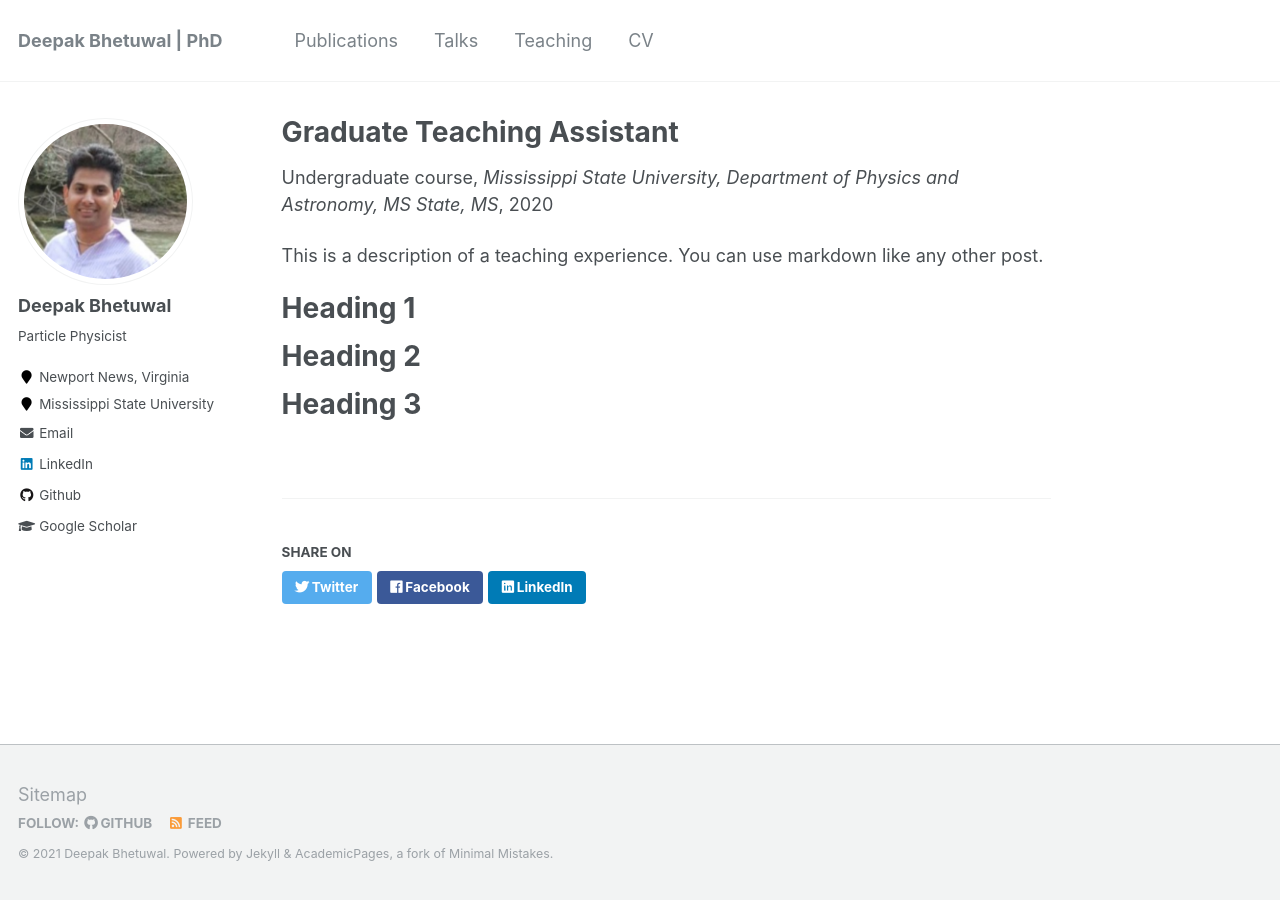
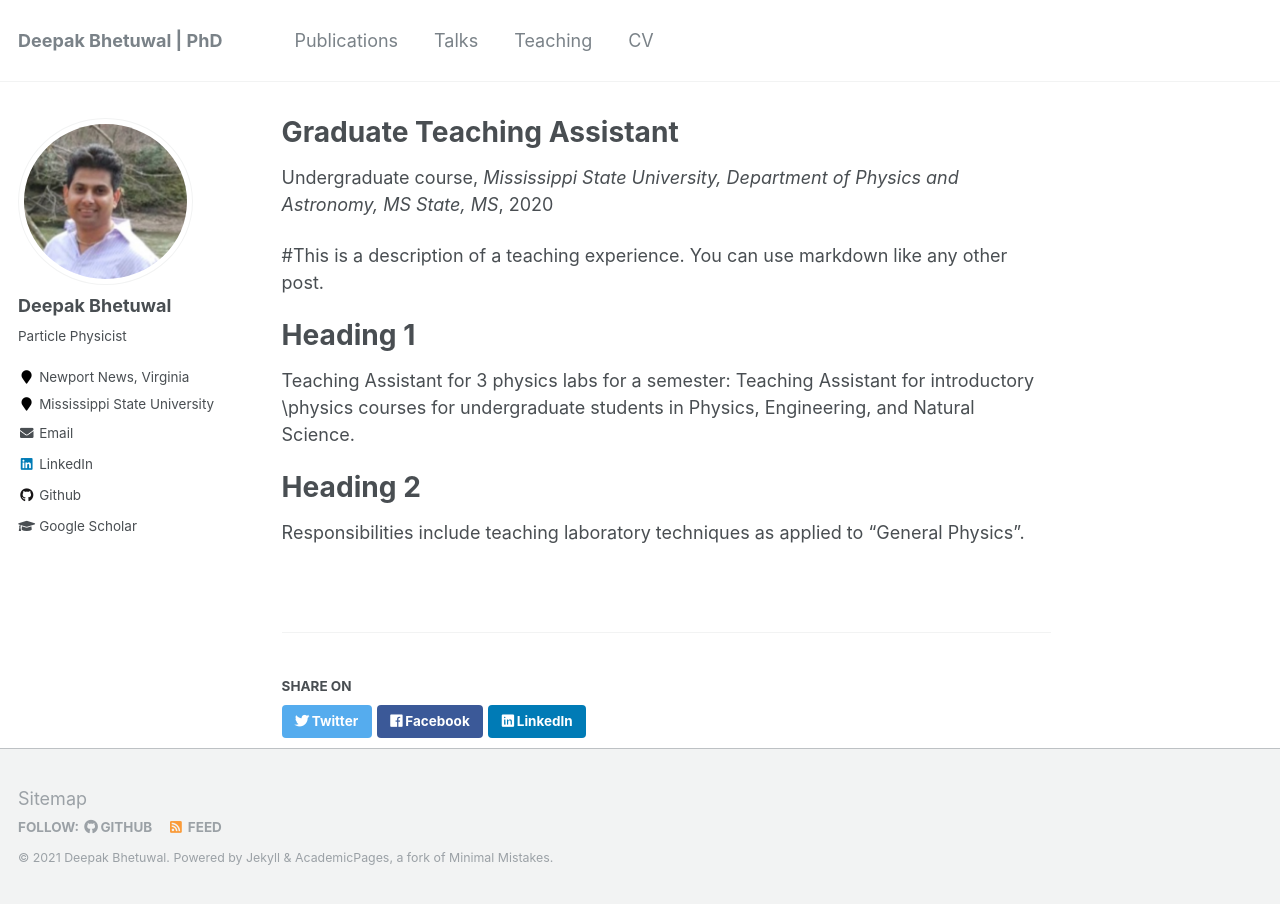
Before and after one commit to dkb208/dkb208.github.io, a Jekyll site: the page built from _teaching/2014-spring-teaching-1.md, in a window 1280 px wide. Built offline with Jekyll 4.4.1, drawn with Linux system fonts in a browser that asks for light colours.

Commit message:
Update 2014-spring-teaching-1.md

```diff
--- a/_teaching/2014-spring-teaching-1.md
+++ b/_teaching/2014-spring-teaching-1.md
@@ -8,13 +8,12 @@ date: 2020-08-15
 location: "MS State, MS"
 ---
 
-This is a description of a teaching experience. You can use markdown like any other post.
+#This is a description of a teaching experience. You can use markdown like any other post.
 
 Heading 1
 ======
+Teaching Assistant for 3 physics labs for a semester: Teaching Assistant for introductory \\physics courses for undergraduate students in Physics, Engineering, and Natural Science.
 
 Heading 2
 ======
-
-Heading 3
-======
+Responsibilities include teaching laboratory techniques as applied to "General Physics".
```
Also changed, not shown: other parts of _teaching/2014-spring-teaching-1.md (+1 -1 lines).
